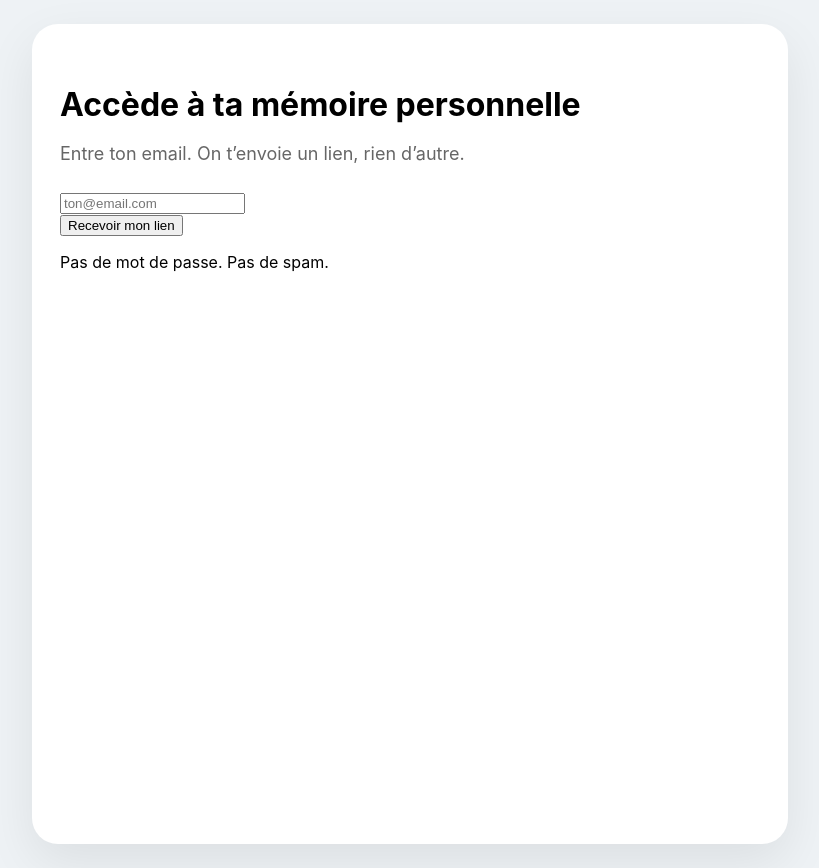
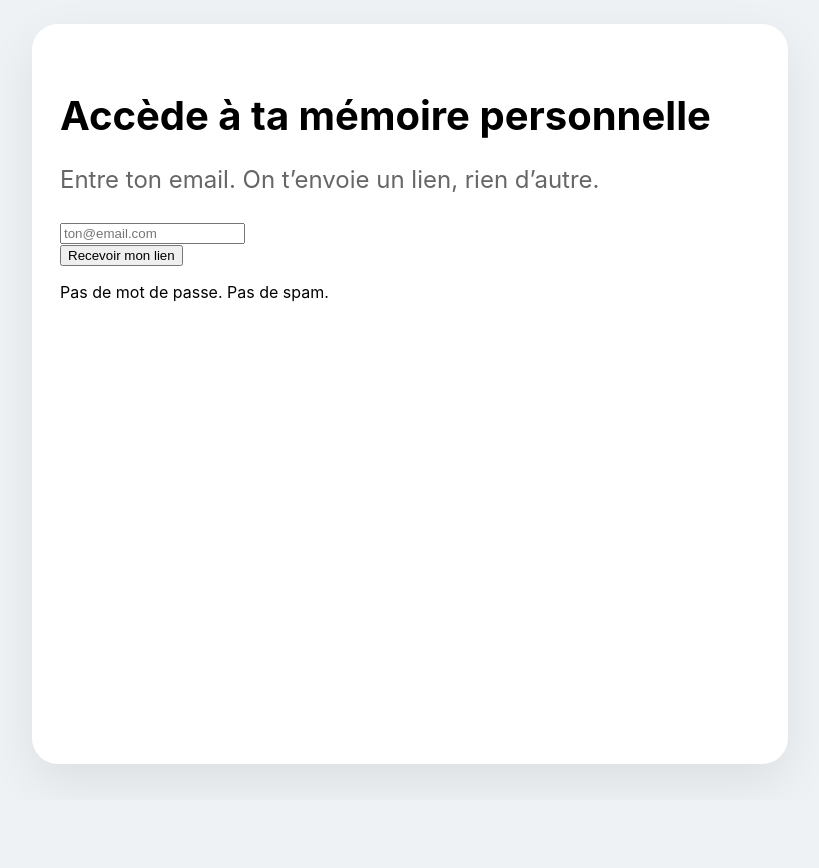
Before and after one commit to memoire-assistant/memoire-assistant, a website: page public/index.html in a window 1280 px wide. Shown: the whole page, without its empty margins (230-1049 px from the left). After the commit the page ends 800 px from the top, so only its background shows below. Drawn offline with Linux system fonts and the light colour scheme; no server answers.

```diff
--- a/public/index.html
+++ b/public/index.html
@@ -15,7 +15,7 @@
   background: white;
   width: 96%;
   max-width: 700px;
-  min-height: 90vh;   /* 👈 ajoute ça */
+  min-height: 80vh; /* 👈 ajoute ça */
   margin: 24px auto;
   padding: 40px 28px 60px 28px;
   border-radius: 26px;
@@ -25,13 +25,13 @@
 }
 
 h1 {
-  font-size: 32px;
+  font-size: 40px;
   line-height: 1.25;
   margin-bottom: 16px;
 }
 
 .subtitle {
-  font-size: 18px;
+  font-size: 24px;
   color: #666;
   margin-bottom: 28px;
 }
```
